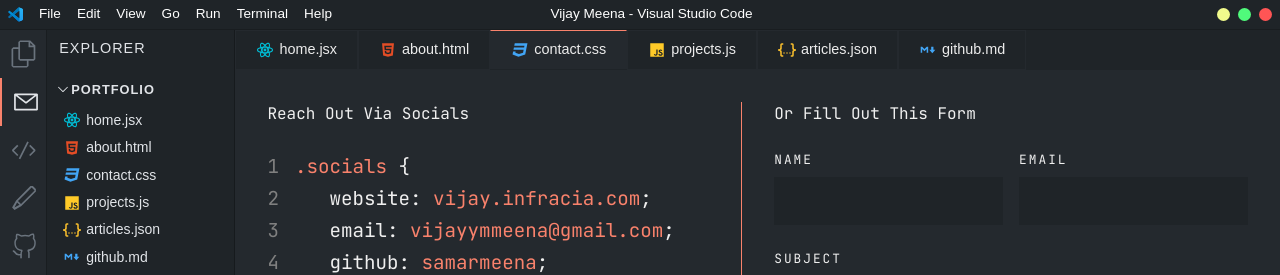
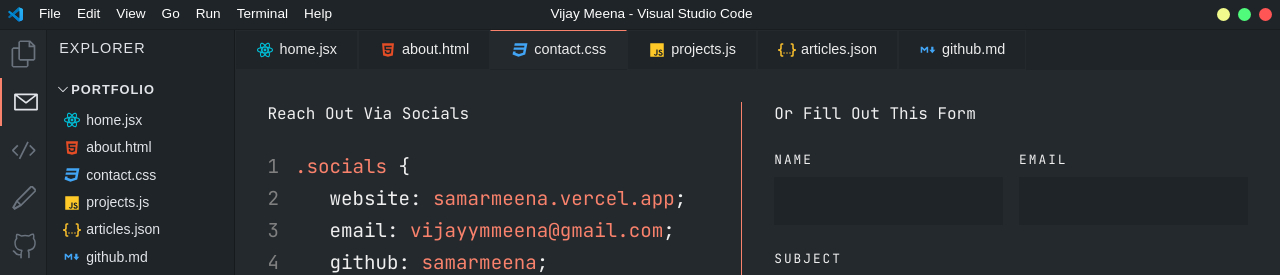
Before and after one commit to samarmeena/portfolio, a Next.js app: page /contact in a window 1280 px wide. Shown: the top 275 px of the page. Built offline with nearby package versions, Linux system fonts and the light colour scheme.

Commit message:
refactor: contact

```diff
--- a/src/app/contact/contact-code.tsx
+++ b/src/app/contact/contact-code.tsx
@@ -3,8 +3,8 @@
 const contactItems = [
   {
     social: "website",
-    link: "vijay.infracia.com",
-    href: "https://samarmeena.github.io",
+    link: "samarmeena.vercel.app",
+    href: "https://samarmeena.vercel.app",
   },
   {
     social: "email",
```
